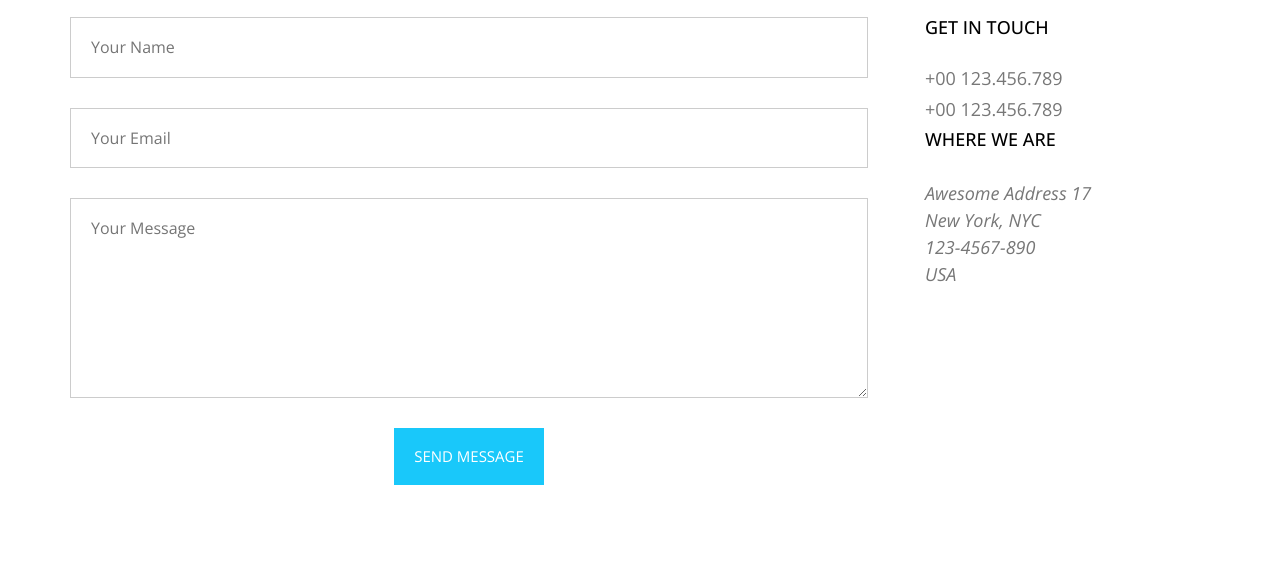
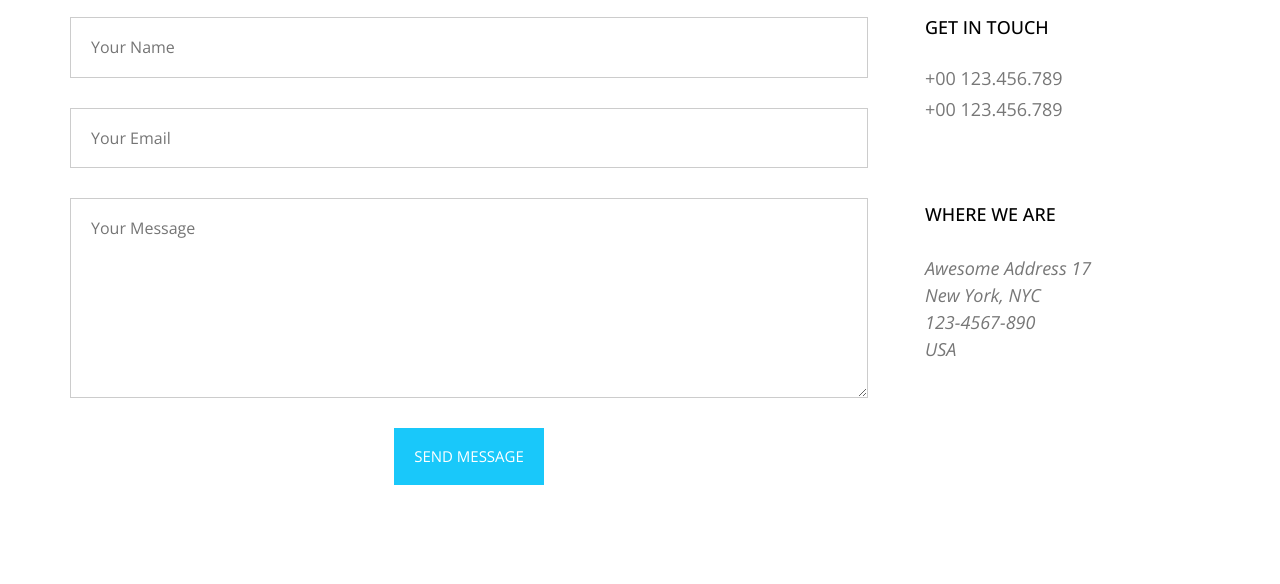
Before and after one commit to hyaanx/Html_and_Css_Template_Two, a plain HTML site: page index.html in a window 1280 px wide. Shown: the part 7680-8264 px from the top of the page. Drawn offline with nearby package versions, Linux system fonts and the light colour scheme.

Commit message:
Update Kasper.css

```diff
--- a/css/Kasper.css
+++ b/css/Kasper.css
@@ -1515,6 +1515,11 @@ width: 50%;
 }
 }
 
+@media (min-width: 768px) {
+.contact .content .info div:not(:first-child) {
+  padding-top: 75px;
+}
+}
 
 .contact .content .info .phone {
     display: block;
```
